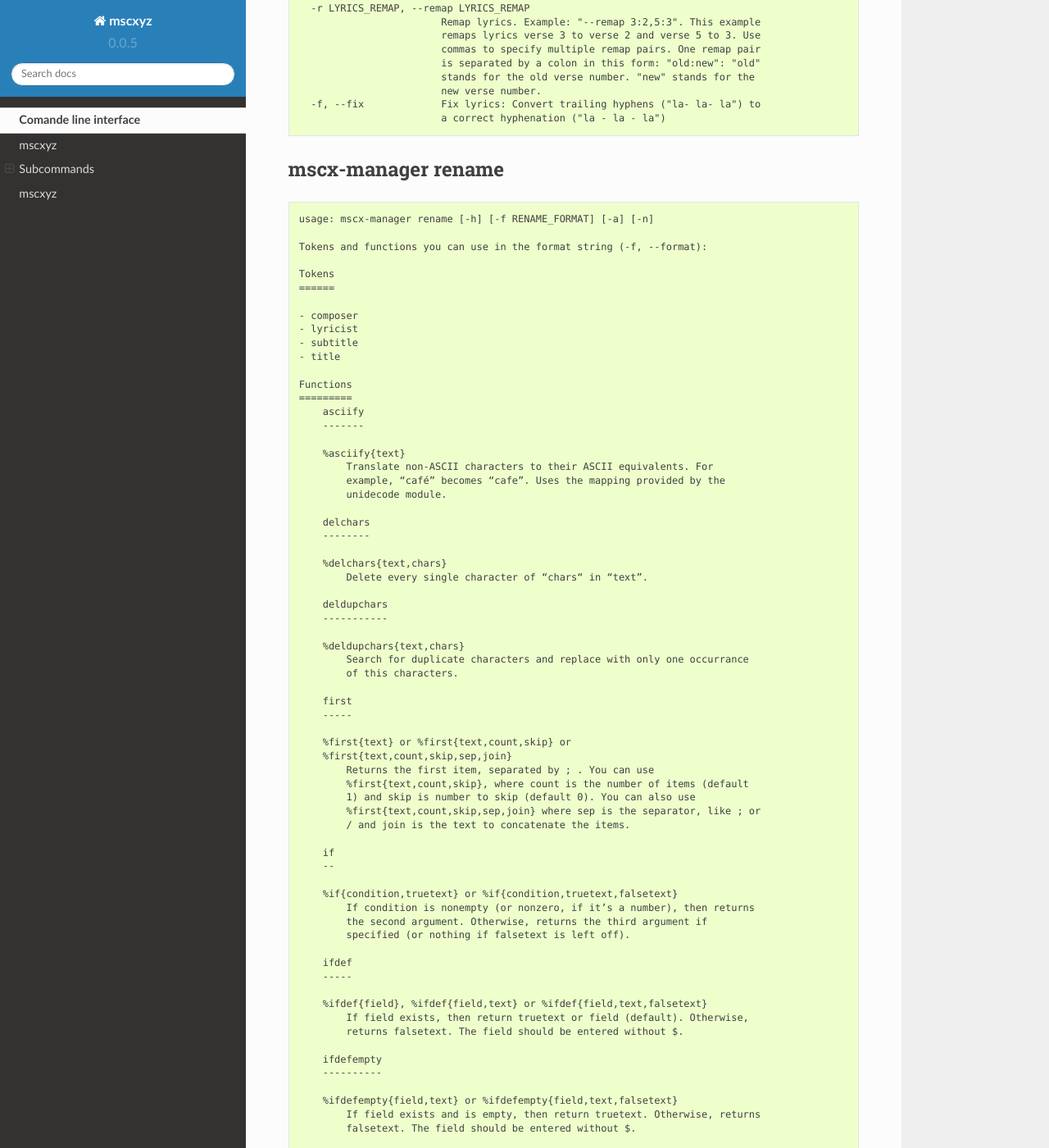
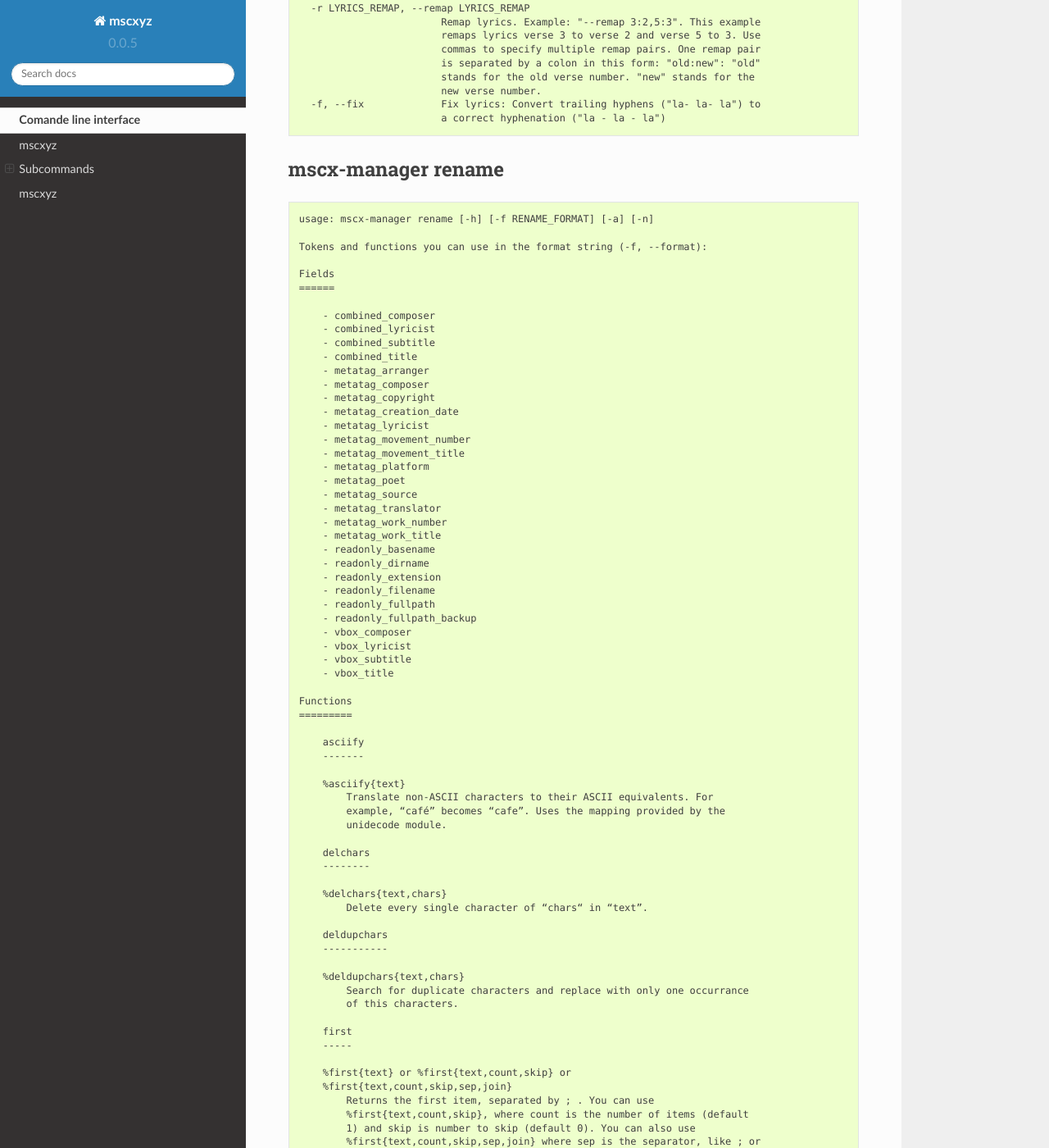
Before and after one commit to Josef-Friedrich/mscxyz, a Sphinx documentation site: the page built from doc/source/cli.rst, in a window 1280 px wide and 1400 px high, scrolled down 3231 px. Shown: the whole window at 82% size. Built offline with Sphinx 7.4.7 and the Read the Docs theme 2.0.0, drawn with Linux system fonts in a browser that asks for light colours; some of the changed text lies outside the part shown.

```diff
--- a/doc/source/cli.rst
+++ b/doc/source/cli.rst
@@ -206,16 +206,40 @@
 
   Tokens and functions you can use in the format string (-f, --format):
 
-  Tokens
+  Fields
   ======
 
-  - composer
-  - lyricist
-  - subtitle
-  - title
+      - combined_composer
+      - combined_lyricist
+      - combined_subtitle
+      - combined_title
+      - metatag_arranger
+      - metatag_composer
+      - metatag_copyright
+      - metatag_creation_date
+      - metatag_lyricist
+      - metatag_movement_number
+      - metatag_movement_title
+      - metatag_platform
+      - metatag_poet
+      - metatag_source
+      - metatag_translator
+      - metatag_work_number
+      - metatag_work_title
+      - readonly_basename
+      - readonly_dirname
+      - readonly_extension
+      - readonly_filename
+      - readonly_fullpath
+      - readonly_fullpath_backup
+      - vbox_composer
+      - vbox_lyricist
+      - vbox_subtitle
+      - vbox_title
 
   Functions
   =========
+
       asciify
       -------
 
```
Also changed, not shown: README.rst (+29 -5 lines), 2 other files.
